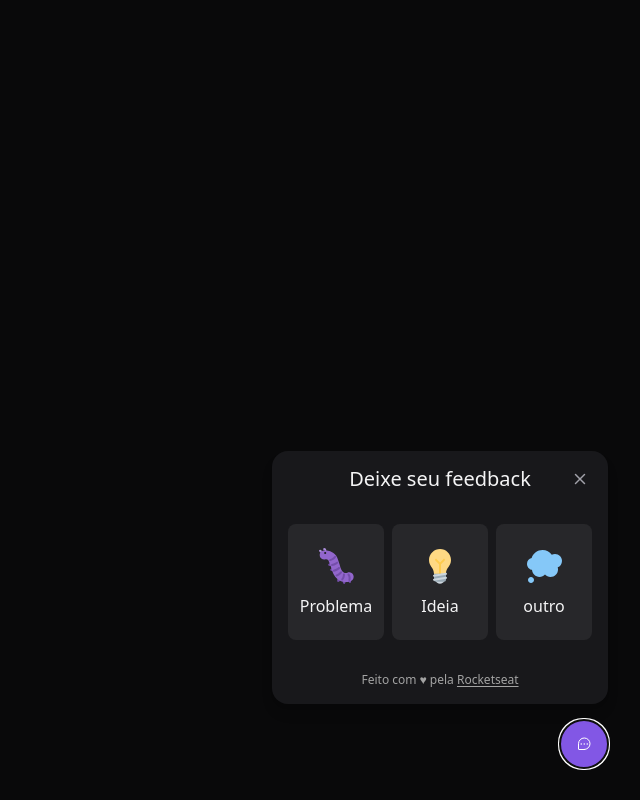
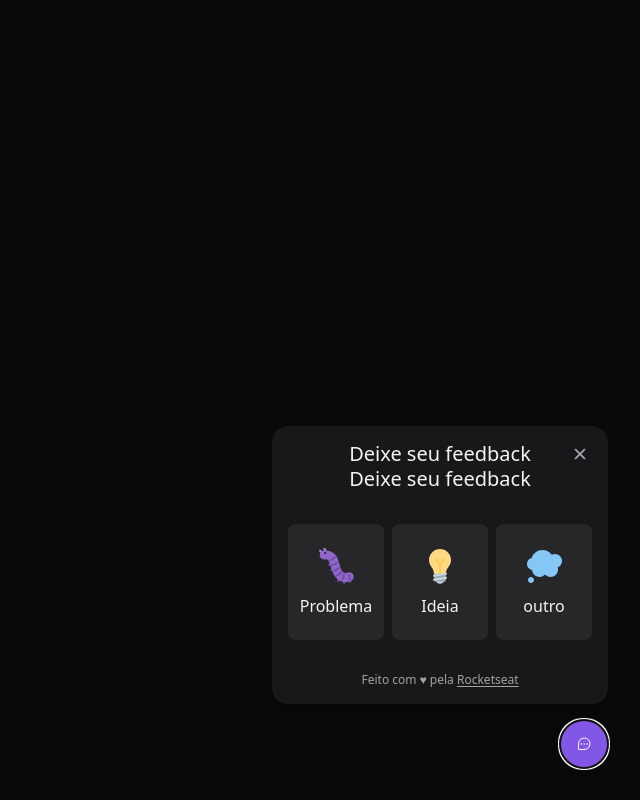
Before and after one commit to jeanmalves/feedget, a React (Vite) app: page / in a window 1280 px wide. Both pictures are taken after a click on the button "Feedback". Shown: the whole page, without its empty margins (640-1280 px from the left). Built offline with nearby package versions, Linux system fonts and the light colour scheme.

Commit message:
Move header

```diff
--- a/src/components/WidgetForm/Steps/FeedbackTypeStep.tsx
+++ b/src/components/WidgetForm/Steps/FeedbackTypeStep.tsx
@@ -1,4 +1,5 @@
 import { FeedbackType, feedbackTypes } from "..";
+import { CloseButton } from "../../CloseButton";
 
 interface FeedbackTypeStepProps {
   onFeedbackTypeChanged: (type: FeedbackType) => void;
@@ -6,6 +7,11 @@
 
 export function FeedbackTypeStep({ onFeedbackTypeChanged }: FeedbackTypeStepProps) {
   return (
+    <>
+      <header>
+        <span className="text-xl leading-6">Deixe seu feedback</span>
+        <CloseButton />
+      </header>
       <div className="flex py-8 gap-2 w-full">
         {Object.entries(feedbackTypes).map(([key, value]) => {
           return (
@@ -21,5 +27,6 @@
           )
         })}
       </div>
+    </>
   )
 }
```
Lines whose indentation alone changed are shown as unchanged.
